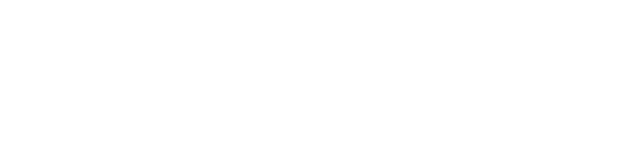
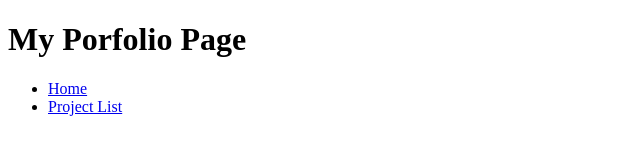
Before and after one commit to bit-encoder/portfolio, a plain HTML site: page index.html in a window 1280 px wide. Shown: the whole page, without its empty margins (0-640 px from the left). Drawn offline with Linux system fonts and the light colour scheme.

Commit message:
Add header and nav to index.html

```diff
--- a/index.html
+++ b/index.html
@@ -5,6 +5,14 @@
         <title>Porfolio</title>
     </head>
     <body>
-
+       <header>
+           <h1>My Porfolio Page</h1>
+       </header>
+       <nav>
+           <ul>
+               <li><a href="index.html">Home</a></li>
+               <li><a href="project-list.html">Project List</a></li>
+           </ul>
+       </nav>
     </body>
 </html>
```
